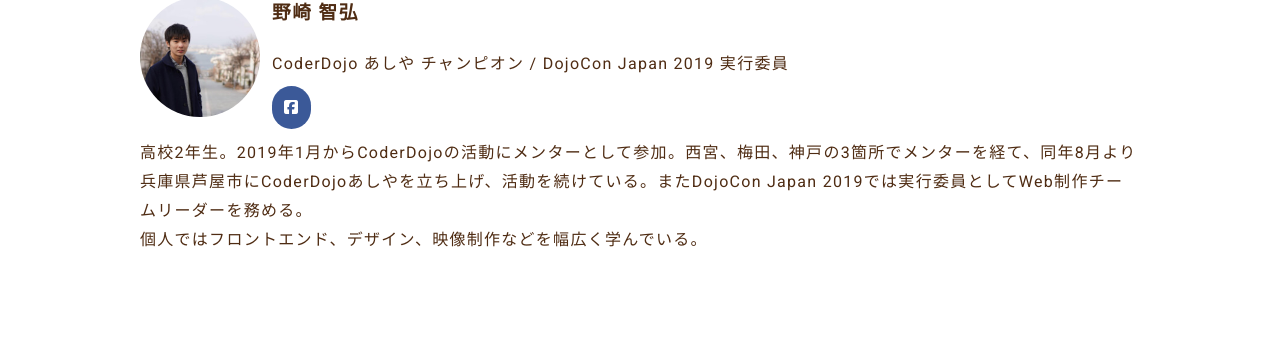
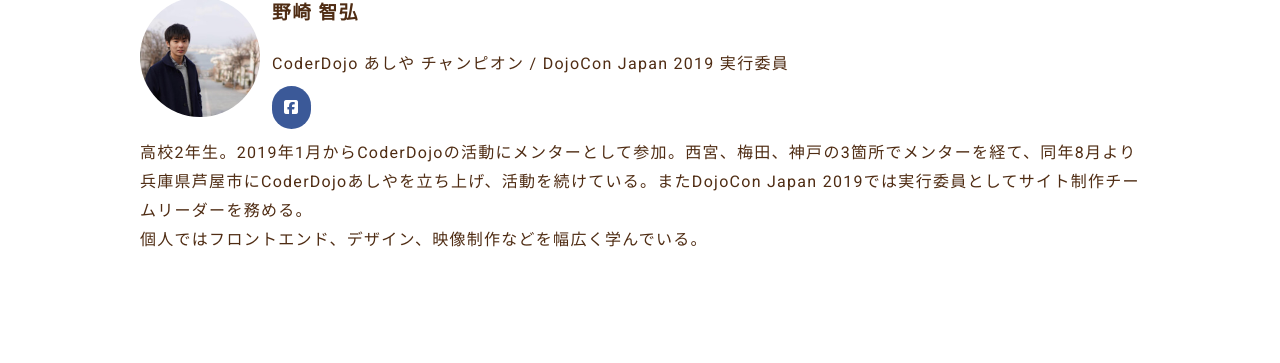
Before and after one commit to coderdojo-japan/dojocon2019.coderdojo.jp, a Jekyll site: the page built from _posts/workshop/2019-12-09-スマホで見れる、AR(拡張現実)の世界！.md, in a window 1280 px wide and 900 px high, scrolled down 1168 px. Shown: the part 304-667 px from the top of the window. Built offline with Jekyll 4.4.1, drawn with Linux system fonts in a browser that asks for light colours; nearby versions of some CDN libraries.

Commit message:
some fix

```diff
--- a/_data/speaker.yml
+++ b/_data/speaker.yml
@@ -17,7 +17,7 @@
   facebook: https://www.facebook.com/nztm.fcb
   img: ../staff/tomohironozaki.jpg
   position: CoderDojo あしや チャンピオン / DojoCon Japan 2019 実行委員
-  description: 高校2年生。2019年1月からCoderDojoの活動にメンターとして参加。西宮、梅田、神戸の3箇所でメンターを経て、同年8月より兵庫県芦屋市にCoderDojoあしやを立ち上げ、活動を続けている。またDojoCon Japan 2019では実行委員としてWeb制作チームリーダーを務める。<br>個人ではフロントエンド、デザイン、映像制作などを幅広く学んでいる。
+  description: 高校2年生。2019年1月からCoderDojoの活動にメンターとして参加。西宮、梅田、神戸の3箇所でメンターを経て、同年8月より兵庫県芦屋市にCoderDojoあしやを立ち上げ、活動を続けている。またDojoCon Japan 2019では実行委員としてサイト制作チームリーダーを務める。<br>個人ではフロントエンド、デザイン、映像制作などを幅広く学んでいる。
 
 - name: 山野 一樹
   position: 合同会社STOPOVERアドバイザー/CoderDojo 三の丸 チャンピオン
```
